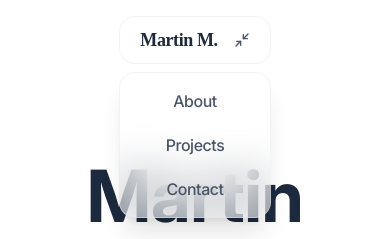
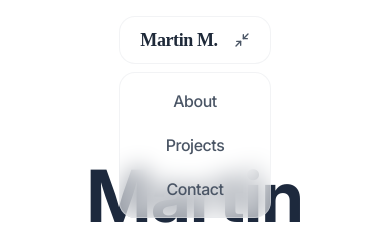
Before and after one commit to martinmnlx/portfolio, a React (Vite) app: page / in a window 390 px wide. Both pictures are taken after a click on the button 241 px from the left and 40 px from the top of the page. Shown: the top 239 px of the page. Built offline with nearby package versions, Linux system fonts and the light colour scheme; a web font is replaced by a local one.

Commit message:
improved navbar dropdown

```diff
--- a/src/components/NavBar.jsx
+++ b/src/components/NavBar.jsx
@@ -60,7 +60,7 @@ function NavBar() {
                 absolute top-[calc(100%+0.5rem)] left-0 right-0
                 flex flex-col gap-1 p-2
                 border border-gray-200/50 rounded-2xl
-                bg-white/50 backdrop-blur-xl shadow-xl z-40
+                bg-white/50 backdrop-blur-md z-40
                 md:hidden
               "
             >
```
